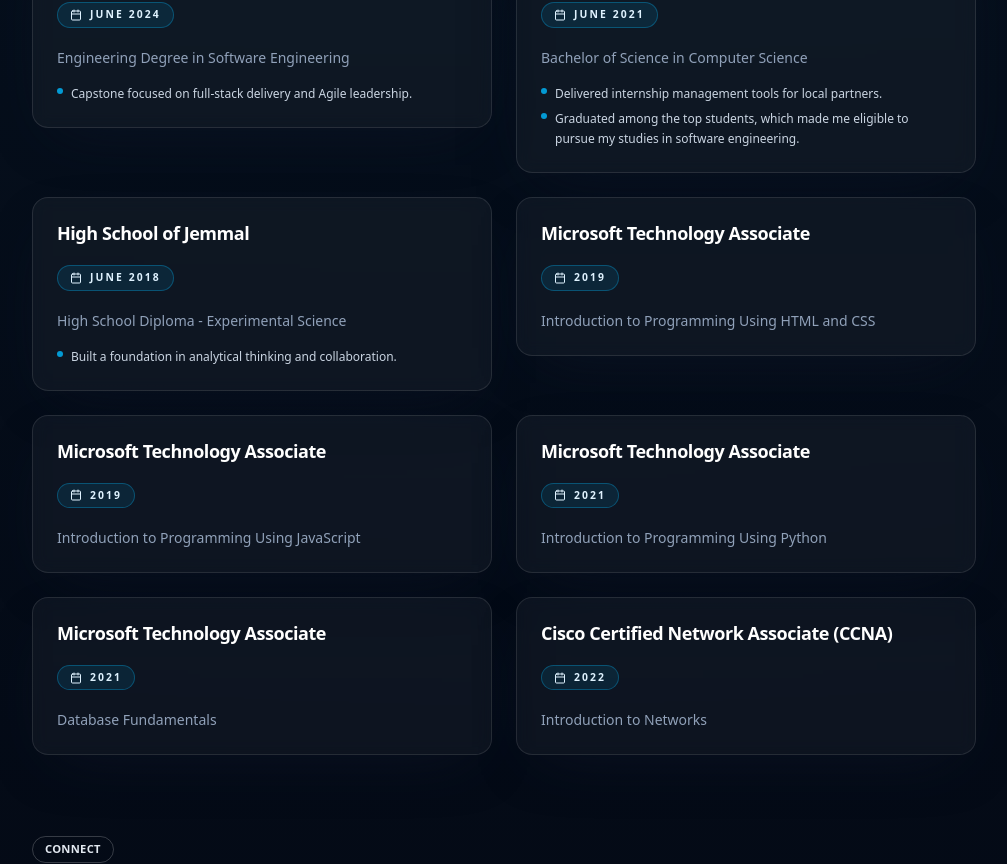
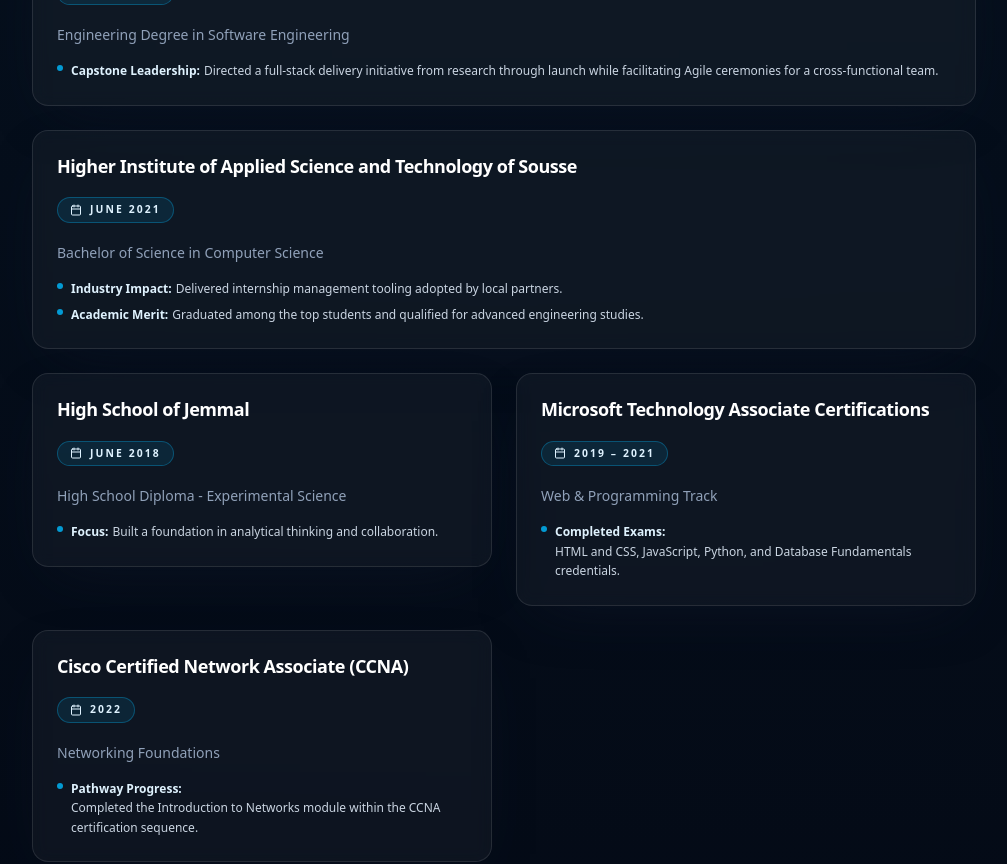
Before and after one commit to alabaganne/portfolio, a Next.js app: page / in a window 1280 px wide. Shown: the part 5900-6764 px from the top of the page, without its empty margins (136-1143 px from the left). Built offline with nearby package versions, Linux system fonts and the light colour scheme.

Commit message:
Refine education section with grouped certifications

```diff
--- a/src/components/home/education-section.js
+++ b/src/components/home/education-section.js
@@ -1,5 +1,6 @@
 import { SectionHeader } from '@/components/section-header';
 import { Card, CardContent, CardDescription, CardHeader, CardTitle } from '@/components/ui/card';
+import { cn } from '@/lib/utils';
 import { Calendar } from 'lucide-react';
 
 const education = [
@@ -7,52 +8,66 @@
                 school: 'Higher Institute of Applied Science and Technology of Sousse',
                 degree: 'Engineering Degree in Software Engineering',
                 period: 'June 2024',
-		notes: ['Capstone focused on full-stack delivery and Agile leadership.'],
+                featured: true,
+                notes: [
+                        {
+                                label: 'Capstone Leadership',
+                                description:
+                                        'Directed a full-stack delivery initiative from research through launch while facilitating Agile ceremonies for a cross-functional team.',
+                        },
+                ],
         },
         {
                 school: 'Higher Institute of Applied Science and Technology of Sousse',
                 degree: 'Bachelor of Science in Computer Science',
                 period: 'June 2021',
+                featured: true,
                 notes: [
-			'Delivered internship management tools for local partners.',
-			'Graduated among the top students, which made me eligible to pursue my studies in software engineering.',
+                        {
+                                label: 'Industry Impact',
+                                description: 'Delivered internship management tooling adopted by local partners.',
+                        },
+                        {
+                                label: 'Academic Merit',
+                                description:
+                                        'Graduated among the top students and qualified for advanced engineering studies.',
+                        },
                 ],
         },
         {
                 school: 'High School of Jemmal',
                 degree: 'High School Diploma - Experimental Science',
                 period: 'June 2018',
-		notes: ['Built a foundation in analytical thinking and collaboration.'],
+                notes: [
+                        {
+                                label: 'Focus',
+                                description: 'Built a foundation in analytical thinking and collaboration.',
+                        },
+                ],
         },
         {
-		school: 'Microsoft Technology Associate',
-		degree: 'Introduction to Programming Using HTML and CSS',
-		period: '2019',
-		notes: [],
+                school: 'Microsoft Technology Associate Certifications',
+                degree: 'Web & Programming Track',
+                period: '2019 – 2021',
+                notes: [
+                        {
+                                label: 'Completed Exams',
+                                description:
+                                        'HTML and CSS, JavaScript, Python, and Database Fundamentals credentials.',
                         },
-	{
-		school: 'Microsoft Technology Associate',
-		degree: 'Introduction to Programming Using JavaScript',
-		period: '2019',
-		notes: [],
-	},
-	{
-		school: 'Microsoft Technology Associate',
-		degree: 'Introduction to Programming Using Python',
-		period: '2021',
-		notes: [],
-	},
-	{
-		school: 'Microsoft Technology Associate',
-		degree: 'Database Fundamentals',
-		period: '2021',
-		notes: [],
+                ],
         },
         {
                 school: 'Cisco Certified Network Associate (CCNA)',
-		degree: 'Introduction to Networks',
+                degree: 'Networking Foundations',
                 period: '2022',
-		notes: [],
+                notes: [
+                        {
+                                label: 'Pathway Progress',
+                                description:
+                                        'Completed the Introduction to Networks module within the CCNA certification sequence.',
+                        },
+                ],
         },
 ];
 
@@ -66,24 +81,70 @@
 			/>
                         <ol className="grid gap-6 md:grid-cols-2">
                                 {education.map((item) => (
-					<li key={`${item.school}-${item.degree}-${item.period}`} className="h-full">
+                                        <li
+                                                key={`${item.school}-${item.degree}-${item.period}`}
+                                                className={cn('h-full', item.featured && 'md:col-span-2')}
+                                        >
                                                 <div>
-							<Card className="relative flex h-full flex-col overflow-hidden border-white/10 bg-white/[0.04] shadow-[0_0_0_1px_rgba(148,163,184,0.08)] transition hover:border-sky-400/40 hover:bg-white/[0.06]">
-								<CardHeader className={"flex-1 space-y-3 " + (item.notes.length === 0 ? "!mb-0" : "")}>
-									<CardTitle className="text-base font-semibold leading-tight text-white">{item.school}</CardTitle>
+                                                        <Card
+                                                                className={cn(
+                                                                        'relative flex h-full flex-col overflow-hidden border-white/10 bg-white/[0.04] shadow-[0_0_0_1px_rgba(148,163,184,0.08)] transition hover:border-sky-400/40 hover:bg-white/[0.06]',
+                                                                        item.featured &&
+                                                                                'border-sky-400/60 bg-sky-400/15 shadow-[0_0_0_1px_rgba(56,189,248,0.45)] hover:border-sky-400/70 hover:bg-sky-400/20'
+                                                                )}
+                                                        >
+                                                                <CardHeader
+                                                                        className={cn(
+                                                                                'flex-1 space-y-3',
+                                                                                item.notes.length === 0 && '!mb-0'
+                                                                        )}
+                                                                >
+                                                                        <CardTitle
+                                                                                className={cn(
+                                                                                        'text-base font-semibold leading-tight text-white',
+                                                                                        item.featured && 'text-lg'
+                                                                                )}
+                                                                        >
+                                                                                {item.school}
+                                                                        </CardTitle>
                                                                         <span className="w-fit inline-flex items-center gap-2 rounded-full border border-sky-400/30 bg-sky-400/10 px-3 py-1 text-[0.65rem] font-semibold uppercase tracking-[0.2em] text-sky-100">
                                                                                 <Calendar className="h-3 w-3" aria-hidden />
                                                                                 {item.period}
                                                                         </span>
-									<CardDescription className="text-sm text-slate-300">{item.degree}</CardDescription>
+                                                                        <CardDescription
+                                                                                className={cn(
+                                                                                        'text-sm text-slate-300',
+                                                                                        item.featured && 'text-base text-slate-100'
+                                                                                )}
+                                                                        >
+                                                                                {item.degree}
+                                                                        </CardDescription>
                                                                 </CardHeader>
                                                                 {item.notes && item.notes.length > 0 ? (
-									<CardContent className={"text-xs text-slate-200"}>
+                                                                        <CardContent
+                                                                                className={cn(
+                                                                                        'text-xs text-slate-200',
+                                                                                        item.featured && 'text-sm text-slate-100'
+                                                                                )}
+                                                                        >
                                                                                 <ul className="space-y-1.5">
-											{item.notes.map((note) => (
-												<li key={note} className="flex gap-2 leading-relaxed">
+                                                                                        {item.notes.map((note, noteIndex) => (
+                                                                                                <li key={noteIndex} className="flex gap-2 leading-relaxed">
                                                                                                         <span className="mt-1 h-1.5 w-1.5 flex-none rounded-full bg-sky-400/80" />
+                                                                                                        <div className="flex flex-wrap gap-x-1">
+                                                                                                                {typeof note === 'string' ? (
                                                                                                                         <span>{note}</span>
+                                                                                                                ) : (
+                                                                                                                        <>
+                                                                                                                                {note.label ? (
+                                                                                                                                        <span className="font-semibold text-sky-100">
+                                                                                                                                                {note.label}:
+                                                                                                                                        </span>
+                                                                                                                                ) : null}
+                                                                                                                                <span>{note.description}</span>
+                                                                                                                        </>
+                                                                                                                )}
+                                                                                                        </div>
                                                                                                 </li>
                                                                                         ))}
                                                                                 </ul>
```
Lines whose indentation alone changed are shown as unchanged.
